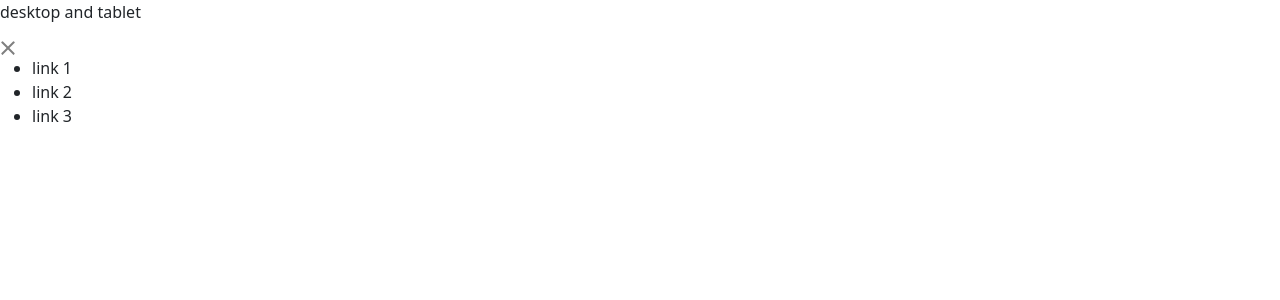
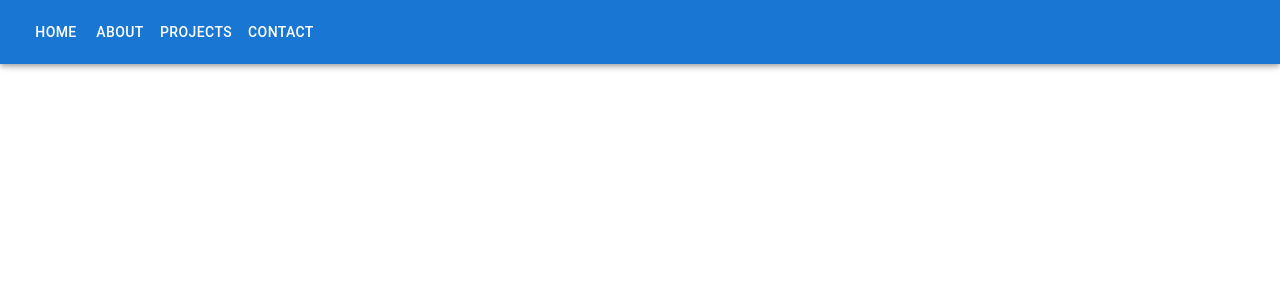
Before and after one commit to agorbacheva-y/agorbacheva-portfolio, a React (Create React App) app: page / in a window 1280 px wide. Shown: the top 300 px of the page. Built offline with nearby package versions, Linux system fonts and the light colour scheme.

Commit message:
material ui - appbar

```diff
--- a/package.json
+++ b/package.json
@@ -3,6 +3,10 @@
   "version": "0.1.0",
   "private": true,
   "dependencies": {
+    "@emotion/react": "^11.11.1",
+    "@emotion/styled": "^11.11.0",
+    "@mui/icons-material": "^5.11.16",
+    "@mui/material": "^5.13.5",
     "@testing-library/jest-dom": "^5.16.5",
     "@testing-library/react": "^13.4.0",
     "@testing-library/user-event": "^13.5.0",
--- a/src/components/Navbar.js
+++ b/src/components/Navbar.js
@@ -1,31 +1,87 @@
-import Offcanvas from "react-bootstrap/Offcanvas";
-import Button from "react-bootstrap/Button";
-import { MdMenu } from "react-icons/md";
+import * as React from 'react';
+import PropTypes from 'prop-types';
+import AppBar from '@mui/material/AppBar';
+import Box from '@mui/material/Box';
+import CssBaseline from '@mui/material/CssBaseline';
+import Drawer from '@mui/material/Drawer';
+import IconButton from '@mui/material/IconButton';
+import List from '@mui/material/List';
+import ListItem from '@mui/material/ListItem';
+import ListItemButton from '@mui/material/ListItemButton';
+import ListItemText from '@mui/material/ListItemText';
+import MenuIcon from '@mui/icons-material/Menu';
+import Toolbar from '@mui/material/Toolbar';
+import Button from '@mui/material/Button';
 
-const Navbar = () => {
+const drawerWidth = 240;
+const navItems = ['Home', 'About', 'Projects', 'Contact'];
+
+const Navbar = (props) => {
+  const { window } = props;
+  const [mobileOpen, setMobileOpen] = React.useState(false);
+
+  const handleDrawerToggle = () => {
+    setMobileOpen((prevState) => !prevState);
+  };
+
+  const drawer = (
+    <Box onClick={handleDrawerToggle} sx={{ textAlign: 'center' }}>
+      <List>
+        {navItems.map((item) => (
+          <ListItem key={item} disablePadding>
+            <ListItemButton sx={{ textAlign: 'center' }}>
+              <ListItemText primary={item} />
+            </ListItemButton>
+          </ListItem>
+        ))}
+      </List>
+    </Box>
+  );
+
+  const container = window !== undefined ? () => window().document.body : undefined;
+
   return (
-    <div>
-      <Button
-        className="d-none"
-      >
-        <MdMenu />
-      </Button>
-
-      <p>desktop and tablet</p>
-
-      <Offcanvas
-        responsive="xs"
-      >
-        <Offcanvas.Header closeButton></Offcanvas.Header>
-        <Offcanvas.Body>
-          <ul className="mb-0">
-            <li>link 1</li>
-            <li>link 2</li>
-            <li>link 3</li>
-          </ul>
-        </Offcanvas.Body>
-      </Offcanvas>
-    </div>
+    <Box sx={{ display: 'flex' }}>
+      <CssBaseline />
+      <AppBar component="nav">
+        <Toolbar>
+          <IconButton
+            color="inherit"
+            aria-label="open drawer"
+            edge="start"
+            onClick={handleDrawerToggle}
+            sx={{ mr: 2, display: { sm: 'none' } }}
+          >
+            <MenuIcon />
+          </IconButton>
+          <Box sx={{ display: { xs: 'none', sm: 'block' } }}>
+            {navItems.map((item) => (
+              <Button key={item} sx={{ color: '#fff' }}>
+                {item}
+              </Button>
+            ))}
+          </Box>
+        </Toolbar>
+      </AppBar>
+      <Box component="nav">
+        {/* The implementation can be swapped with js to avoid SEO duplication of links. */}
+        <Drawer
+          container={container}
+          variant="temporary"
+          open={mobileOpen}
+          onClose={handleDrawerToggle}
+          ModalProps={{
+            keepMounted: true, // Better open performance on mobile.
+          }}
+          sx={{
+            display: { xs: 'block', sm: 'none' },
+            '& .MuiDrawer-paper': { boxSizing: 'border-box', width: drawerWidth },
+          }}
+        >
+          {drawer}
+        </Drawer>
+       </Box>
+      </Box>
   );
 };
 
```
Also changed, not shown: 1 other file (tests, documents, lock files or other folders).
